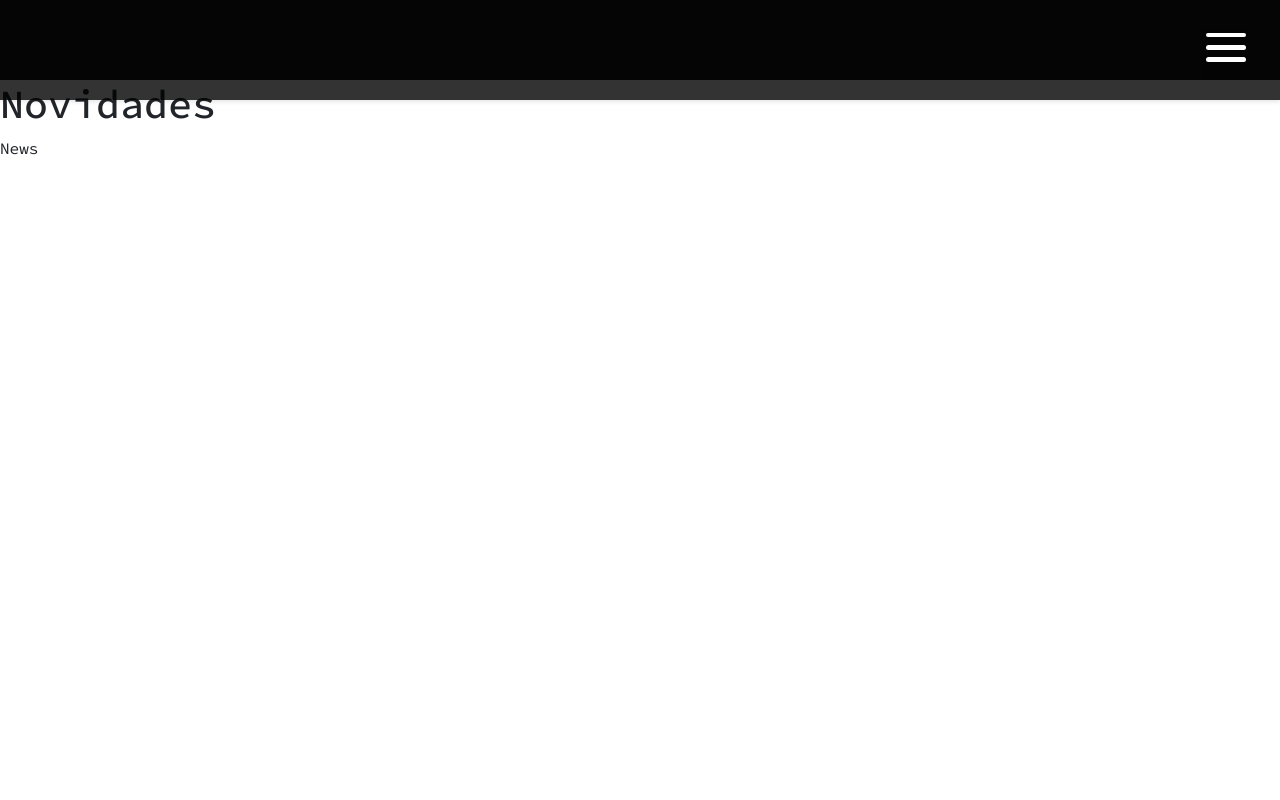
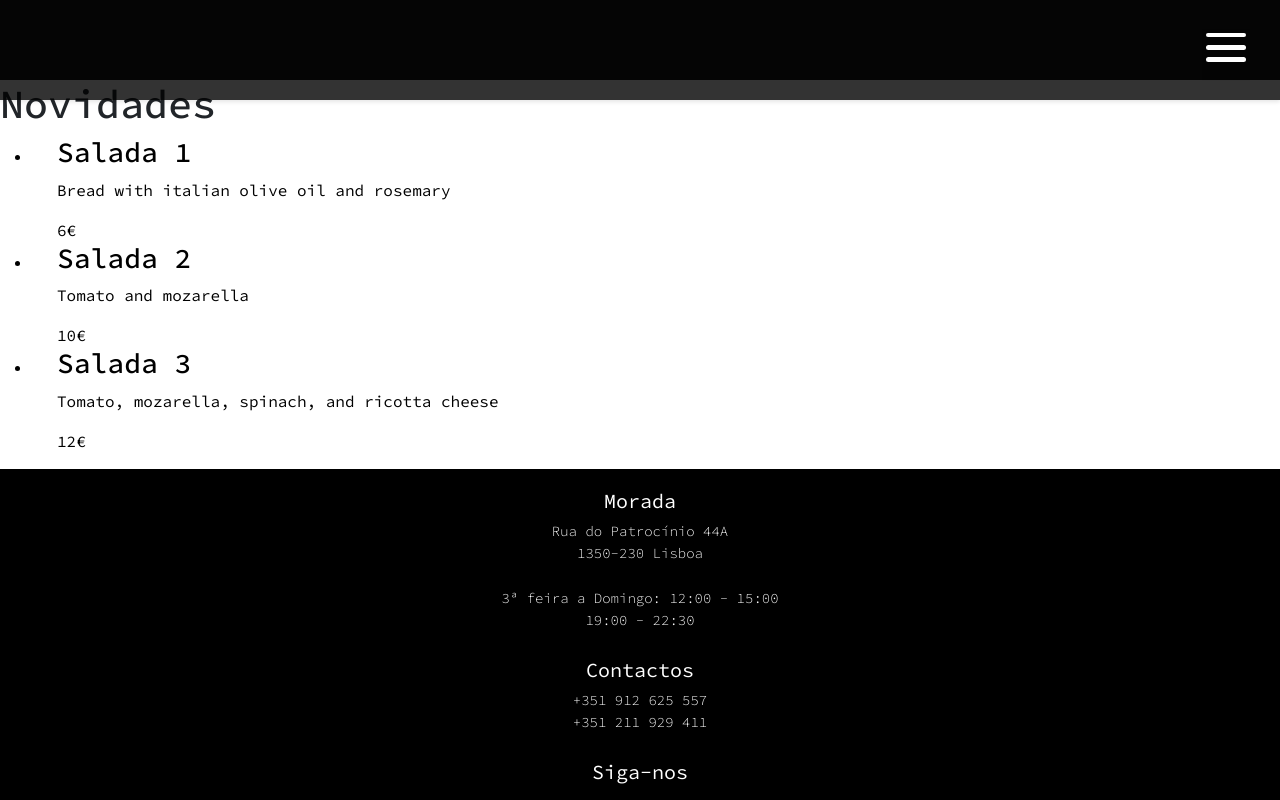
Before and after one commit to nuno18084/Maritaca-Project, a React (Create React App) app: page /novidades in a window 1280 px wide. Shown: the top 800 px of the page. Built offline with nearby package versions, Linux system fonts and the light colour scheme; some icons are missing.

Commit message:
Add the news page with the rendered list from the array on Specials Data file

```diff
--- a/src/components/NewsPage/News.jsx
+++ b/src/components/NewsPage/News.jsx
@@ -1,8 +1,43 @@
 import React from "react";
+import { motion } from "framer-motion";
 import { newsData } from "../MenuPage/Specials/SpecialsData";
 
 const News = () => {
-  return <div>News</div>;
+  const news = newsData;
+  const numNews = news.length;
+
+  return (
+    <motion.div
+      className="promotion-page"
+      initial={{ width: 0 }}
+      animate={{ width: "100%" }}
+      exit={{ x: window.innerWidth, transition: { duration: 0.2 } }}
+    >
+      <div>
+        {numNews > 0 ? (
+          <div>
+            <ul>
+              {news.map((newItem) => (
+                <NewItem newsObject={newItem} key={news.name} />
+              ))}
+            </ul>
+          </div>
+        ) : null}
+      </div>
+    </motion.div>
+  );
 };
 
+function NewItem({ newsObject }) {
+  return (
+    <li className={`pizza ${newsObject.soldOut ? "sold-out" : ""}`}>
+      <div className="menu-page">
+        <h3>{newsObject.name}</h3>
+        <p>{newsObject.ingredients}</p>
+        <span>{newsObject.soldOut ? "SOLD OUT" : newsObject.price}€</span>
+      </div>
+    </li>
+  );
+}
+
 export default News;
--- a/src/components/NewsPage/NewsPage.css
+++ b/src/components/NewsPage/NewsPage.css
@@ -2,5 +2,4 @@
 
 .news-page {
   background-color: white;
-  height: 100vh;
 }
```
